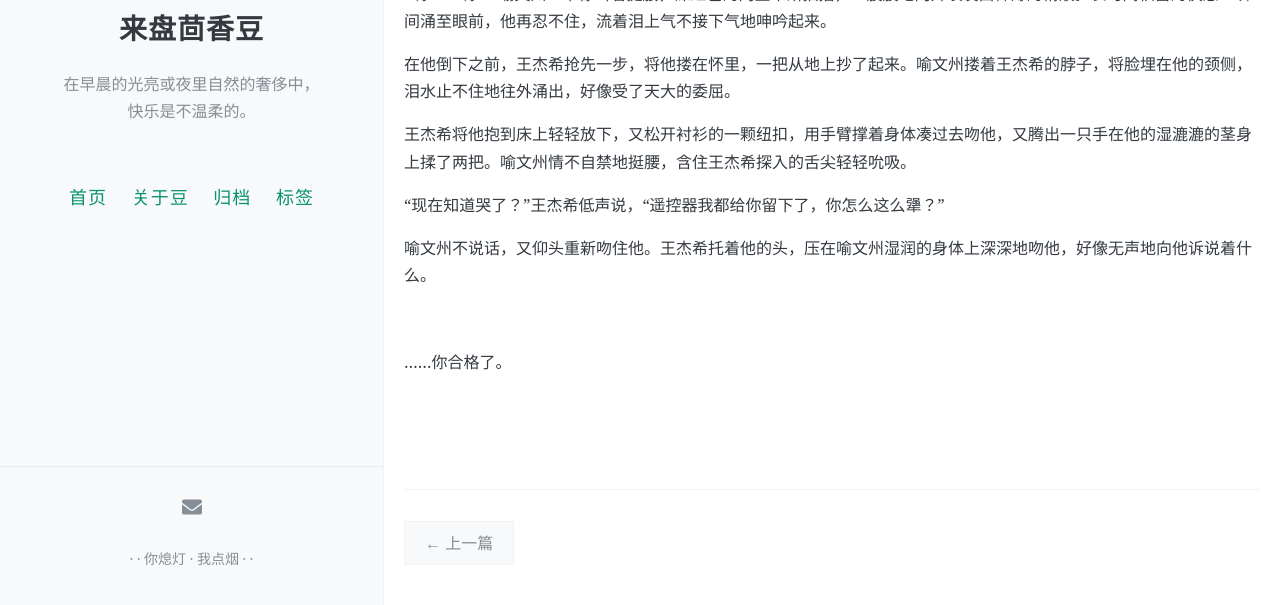
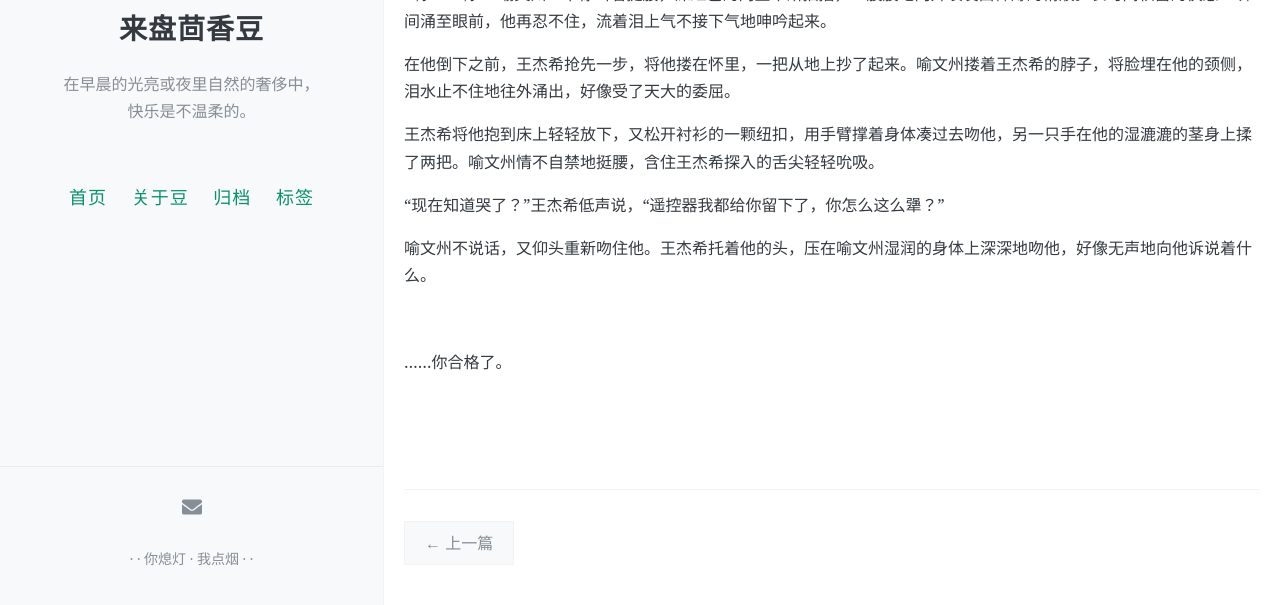
Before and after one commit to nadatomayo/dodo, a Jekyll site: the page built from _posts/2023-01-25-YG02.md, in a window 1280 px wide and 900 px high, scrolled down 1586 px, cut to the strip 294-899 px from the top of the window. Built offline with Jekyll 4.4.1, drawn with Linux system fonts in a browser that asks for light colours; comment, search, counter and statistics services are not loaded.

Commit message:
Update 2023-01-25-YG02.md

```diff
--- a/_posts/2023-01-25-YG02.md
+++ b/_posts/2023-01-25-YG02.md
@@ -68,7 +68,7 @@ comments: true
 
 在他倒下之前，王杰希抢先一步，将他搂在怀里，一把从地上抄了起来。喻文州搂着王杰希的脖子，将脸埋在他的颈侧，泪水止不住地往外涌出，好像受了天大的委屈。
 
-王杰希将他抱到床上轻轻放下，又松开衬衫的一颗纽扣，用手臂撑着身体凑过去吻他，又腾出一只手在他的湿漉漉的茎身上揉了两把。喻文州情不自禁地挺腰，含住王杰希探入的舌尖轻轻吮吸。
+王杰希将他抱到床上轻轻放下，又松开衬衫的一颗纽扣，用手臂撑着身体凑过去吻他，另一只手在他的湿漉漉的茎身上揉了两把。喻文州情不自禁地挺腰，含住王杰希探入的舌尖轻轻吮吸。
 
 “现在知道哭了？”王杰希低声说，“遥控器我都给你留下了，你怎么这么犟？”
 
```
